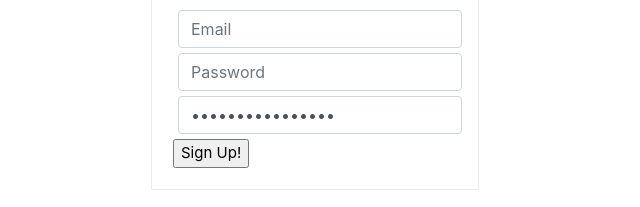
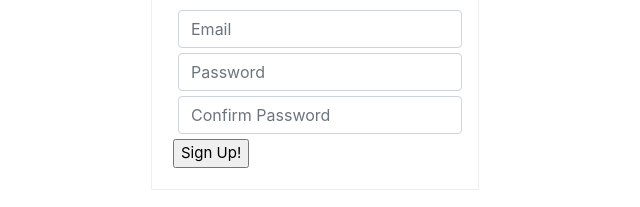
Before and after one commit to nancyho629/tic-tac-toe-client, a website built with webpack: page index.html in a window 1280 px wide. Shown: the part 115-322 px from the top of the page, 325-965 px from the left. Built offline with nearby package versions, Linux system fonts and the light colour scheme.

Commit message:
Fix password value to placeholder
Refixed password value to placeholder after it was written over from
a merge.

```diff
--- a/index.html
+++ b/index.html
@@ -93,7 +93,7 @@
               <legend>Sign Up!</legend>
               <input type="text" class="form-control" name="credentials[email]" placeholder="Email">
               <input type="password" class="form-control" name="credentials[password]" placeholder="Password">
-              <input type="password" class="form-control" name="credentials[password_confirmation]" value="Confirm Password">
+              <input type="password" class="form-control" name="credentials[password_confirmation]" placeholder="Confirm Password">
 
               <input type="submit" value="Sign Up!">
             </fieldset>
```
